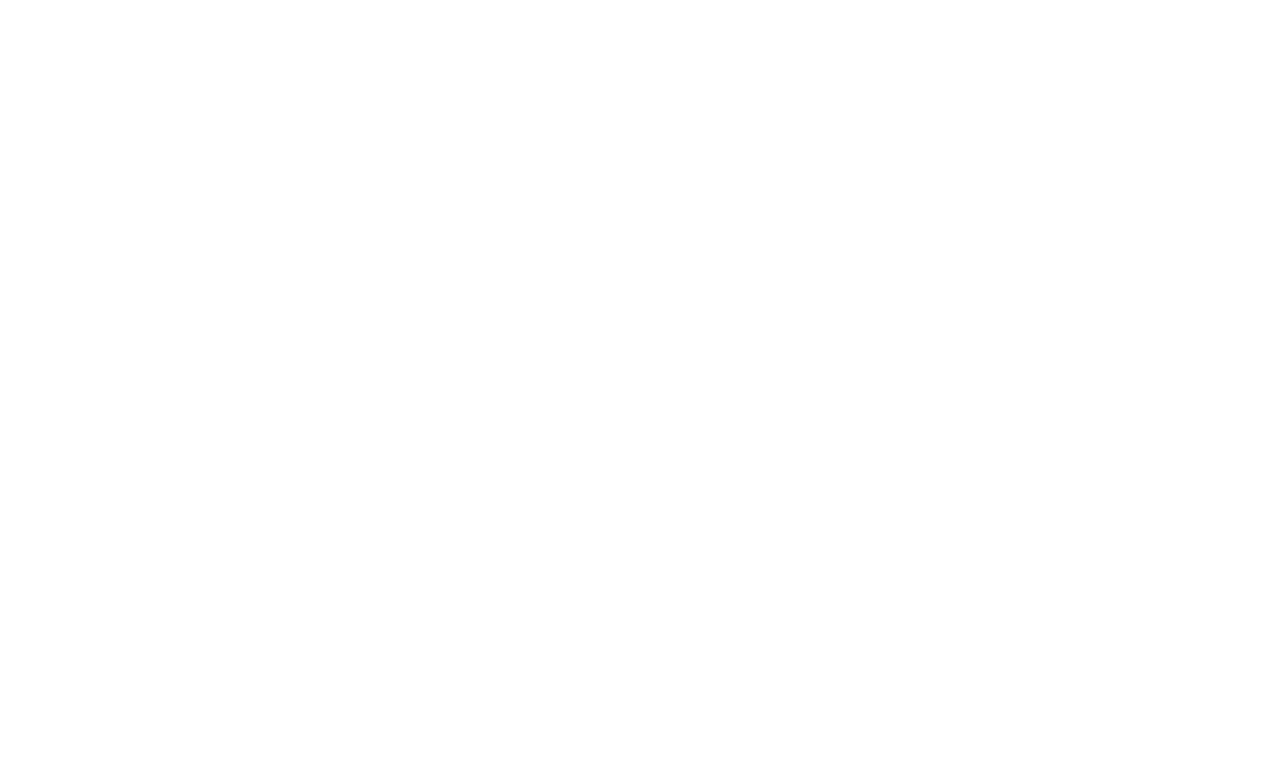
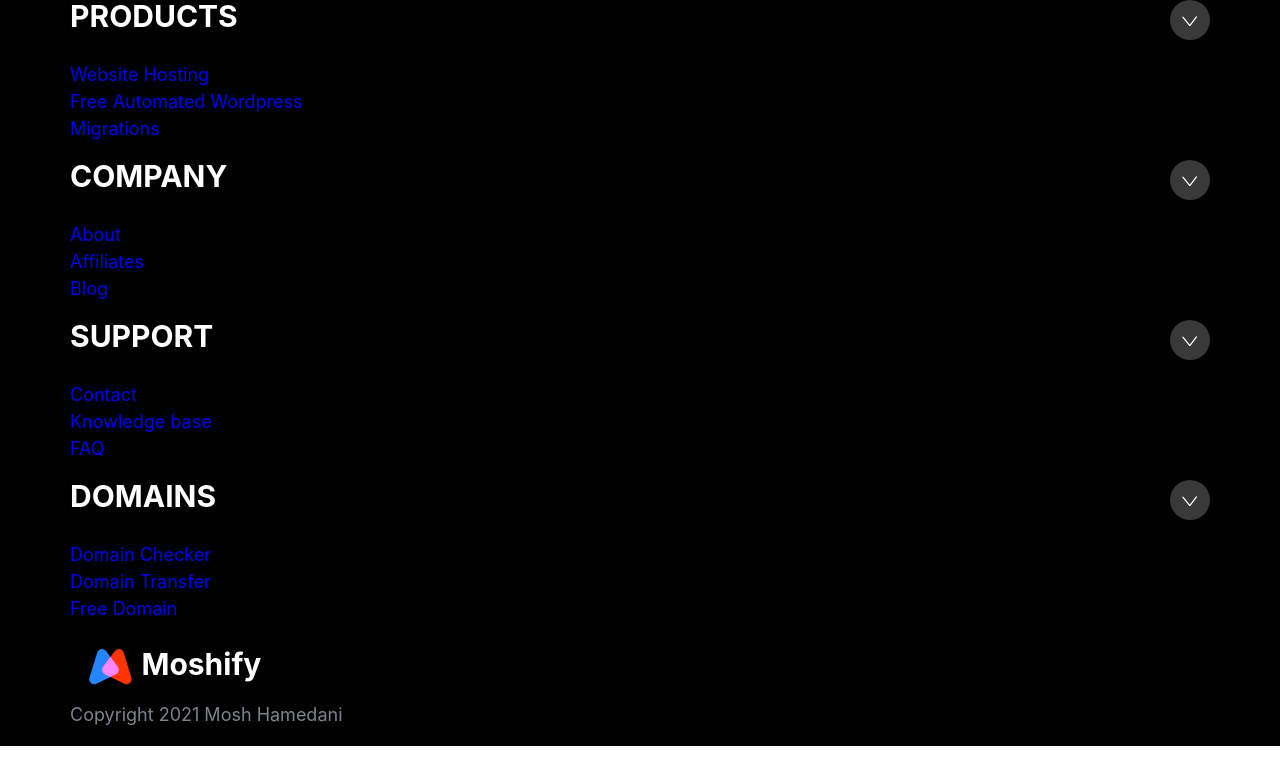
Before and after one commit to hemavathi-vijay/HTML-CSS_Project, a plain HTML site: page index.html in a window 1280 px wide. Drawn offline with Linux system fonts and the light colour scheme.

Commit message:
Commit new Additions

```diff
--- a/index.html
+++ b/index.html
@@ -15,6 +15,86 @@
     <title>Document</title>
   </head>
   <body>
+    <footer class="block block--dark footer">
+      <div class="container grid footer__sections">
+        <section class="collapsible collapsible--expanded footer__section">
+          <header class="collapsible__header footer__heading">
+            <h2 class="collapsible__heading">PRODUCTS</h2>
+
+            <svg class="icon icon--white collapsible__chevron">
+              <use xlink:href="images/sprite.svg#chevron"></use>
+            </svg>
+          </header>
+          <div class="collapsible__content">
+            <ul class="list">
+              <li><a href="#">Website Hosting</a></li>
+              <li><a href="#">Free Automated Wordpress</a></li>
+              <li><a href="#">Migrations</a></li>
+            </ul>
+          </div>
+        </section>
+
+        <section class="collapsible collapsible--expanded footer__section">
+          <header class="collapsible__header footer__heading">
+            <h2 class="collapsible__heading">COMPANY</h2>
+
+            <svg class="icon icon--white collapsible__chevron">
+              <use xlink:href="images/sprite.svg#chevron"></use>
+            </svg>
+          </header>
+          <div class="collapsible__content">
+            <ul class="list">
+              <li><a href="#">About</a></li>
+              <li><a href="#">Affiliates</a></li>
+              <li><a href="#">Blog</a></li>
+            </ul>
+          </div>
+        </section>
+
+        <section class="collapsible collapsible--expanded footer__section">
+          <header class="collapsible__header footer__heading">
+            <h2 class="collapsible__heading">SUPPORT</h2>
+
+            <svg class="icon icon--white collapsible__chevron">
+              <use xlink:href="images/sprite.svg#chevron"></use>
+            </svg>
+          </header>
+          <div class="collapsible__content">
+            <ul class="list">
+              <li><a href="#">Contact</a></li>
+              <li>
+                <a href="#">Knowledge base</a>
+              </li>
+              <li><a href="#">FAQ</a></li>
+            </ul>
+          </div>
+        </section>
+
+        <section class="collapsible collapsible--expanded footer__section">
+          <header class="collapsible__header footer__heading">
+            <h2 class="collapsible__heading">DOMAINS</h2>
+
+            <svg class="icon icon--white collapsible__chevron">
+              <use xlink:href="images/sprite.svg#chevron"></use>
+            </svg>
+          </header>
+          <div class="collapsible__content">
+            <ul class="list">
+              <li><a href="#">Domain Checker</a></li>
+              <li>
+                <a href="#">Domain Transfer</a>
+              </li>
+              <li><a href="#">Free Domain</a></li>
+            </ul>
+          </div>
+        </section>
+        <section class="footer__brand">
+          <img src="images/logo.svg" alt="" />
+          <p class="footer__copyright">Copyright 2021 Mosh Hamedani</p>
+        </section>
+      </div>
+    </footer>
+
     <script src="js/main.js"></script>
   </body>
 </html>
```
